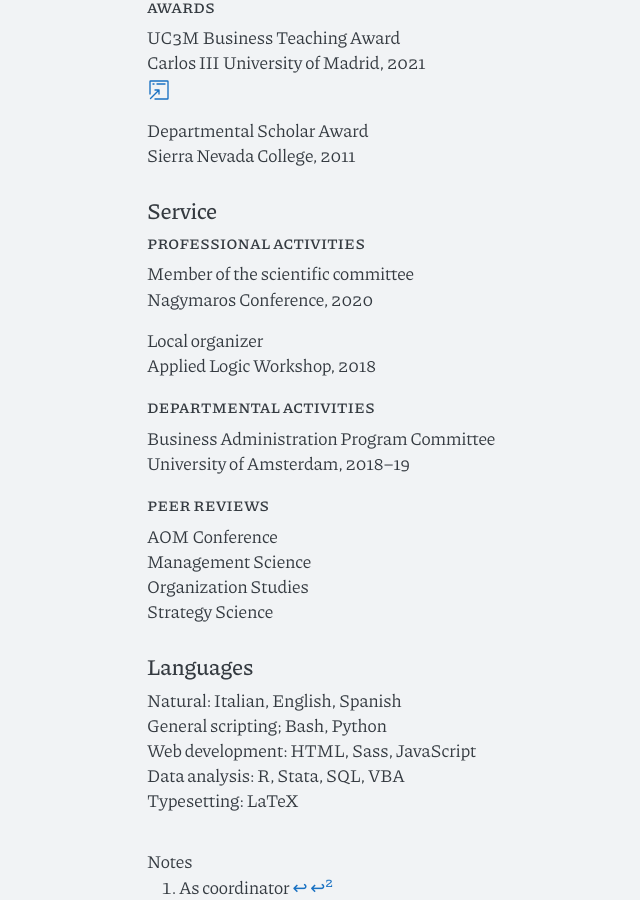
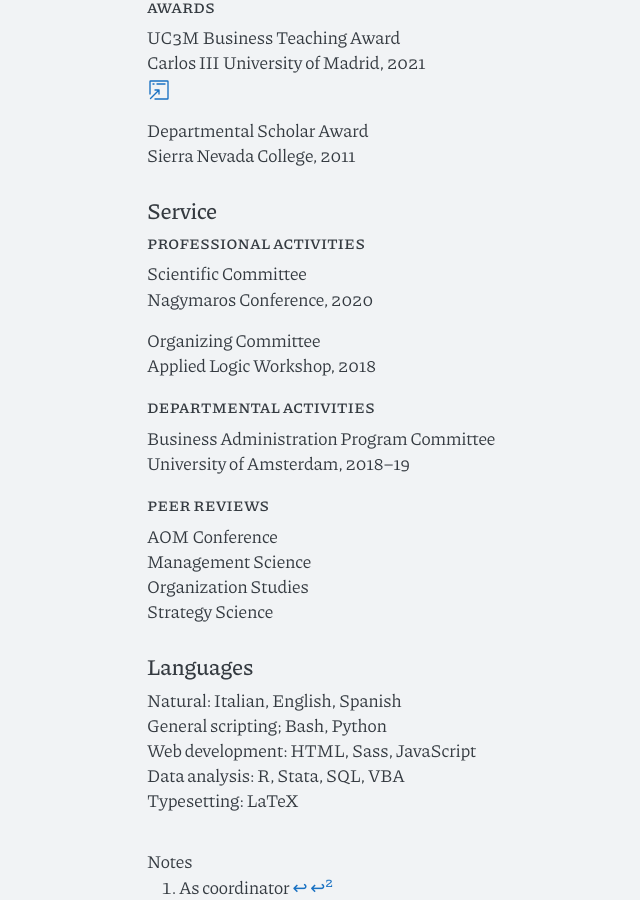
Before and after one commit to piazzai/piazzai.github.io, a Jekyll site: the page built from cv.md, in a window 1280 px wide and 900 px high, scrolled down 4021 px. Shown: the whole window, without its empty margins (220-860 px from the left). Built offline with Jekyll 4.4.1, drawn with Linux system fonts in a browser that asks for light colours.

Commit message:
Change service information

```diff
--- a/cv.md
+++ b/cv.md
@@ -179,10 +179,10 @@ Sierra Nevada College, 2011
 
 ### Professional activities
 
-Member of the scientific committee
+Scientific Committee
 Nagymaros Conference, 2020
 
-Local organizer
+Organizing Committee
 Applied Logic Workshop, 2018
 
 ### Departmental activities
```
